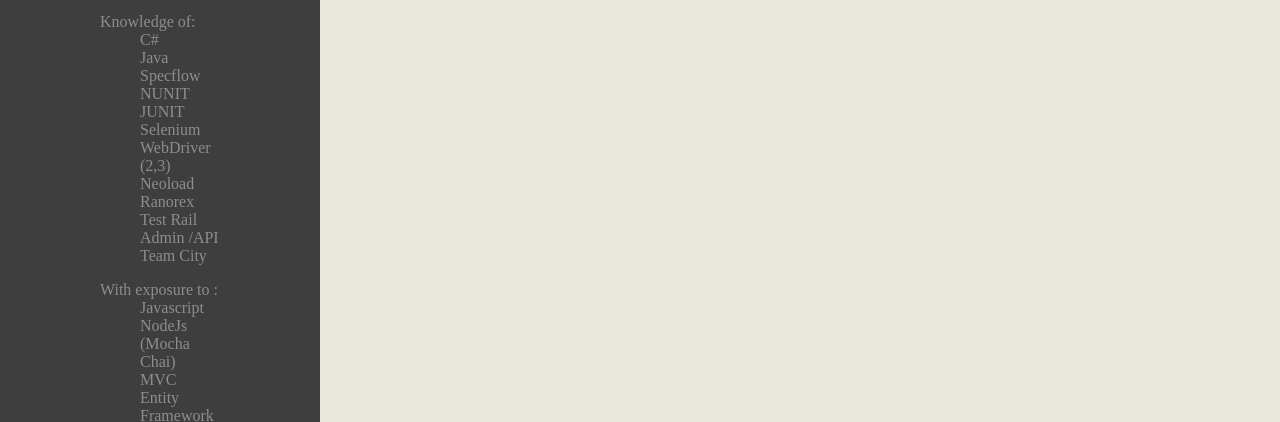
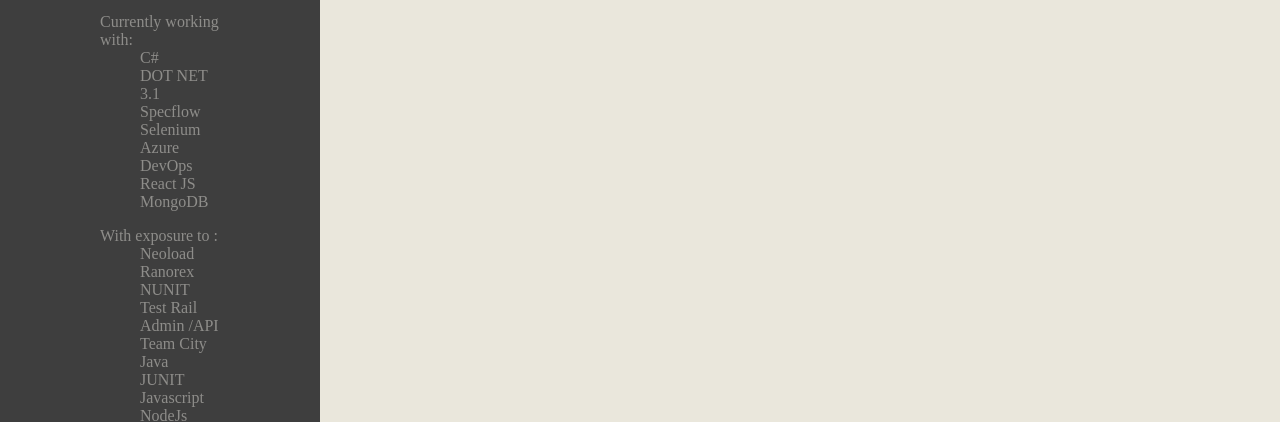
Before and after one commit to AidanMcD/WebSite, a plain HTML site: page index.html in a window 1280 px wide. Shown: the part 384-806 px from the top of the page. Drawn offline with Linux system fonts and the light colour scheme.

Commit message:
changes to skills

```diff
--- a/index.html
+++ b/index.html
@@ -17,30 +17,32 @@
                         <div class="skillsheader">Skills</div>
 
                         <DL>
-                        <DT>Knowledge of:
+                        <DT>Currently working with:
                             <DD>C#
-                            <DD>Java</dt>
+                            <DD>DOT NET 3.1
                             <DD>Specflow
-                            <DD>NUNIT
-                            <DD>JUNIT
-                            <DD>Selenium WebDriver (2,3)
-                            <DD>Neoload
-                            <DD>Ranorex
-                            <DD>Test Rail Admin /API
-                            <DD>Team City
+                            <DD>Selenium
+                            <DD>Azure DevOps
+                            <DD>React JS
+                            <DD>MongoDB
+
                         </DL>
                         <DL>
                         <DT>With exposure to :</DT>
+                            <DD>Neoload
+                            <DD>Ranorex
+                            <DD>NUNIT
+                            <DD>Test Rail Admin /API
+                            <DD>Team City
+                            <DD>Java
+                            <DD>JUNIT
                             <DD>Javascript
                             <DD>NodeJs (Mocha Chai)
                             <DD>MVC
                             <DD>Entity Framework
-                            <DD>AWS
-                            <DD>Python
                             <DD>Groovy
                             <DD>Owasp proxy
                         </DL>
-
                     </div>
             </div>
 
```
